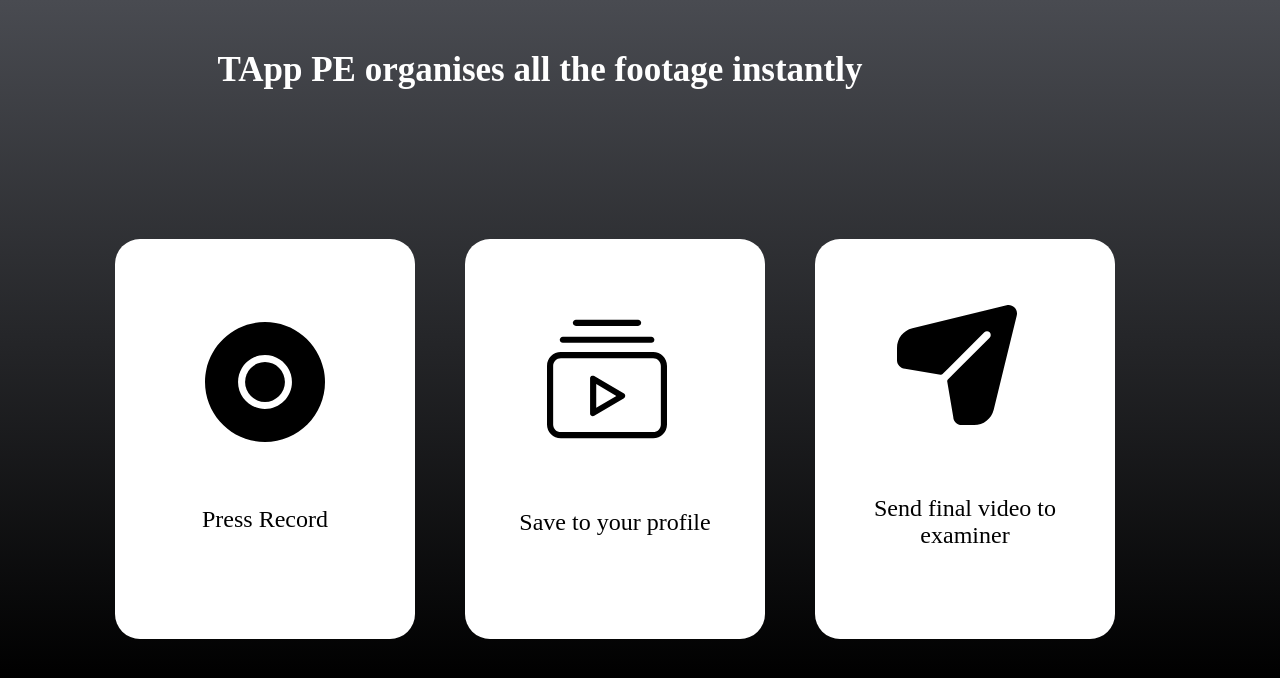
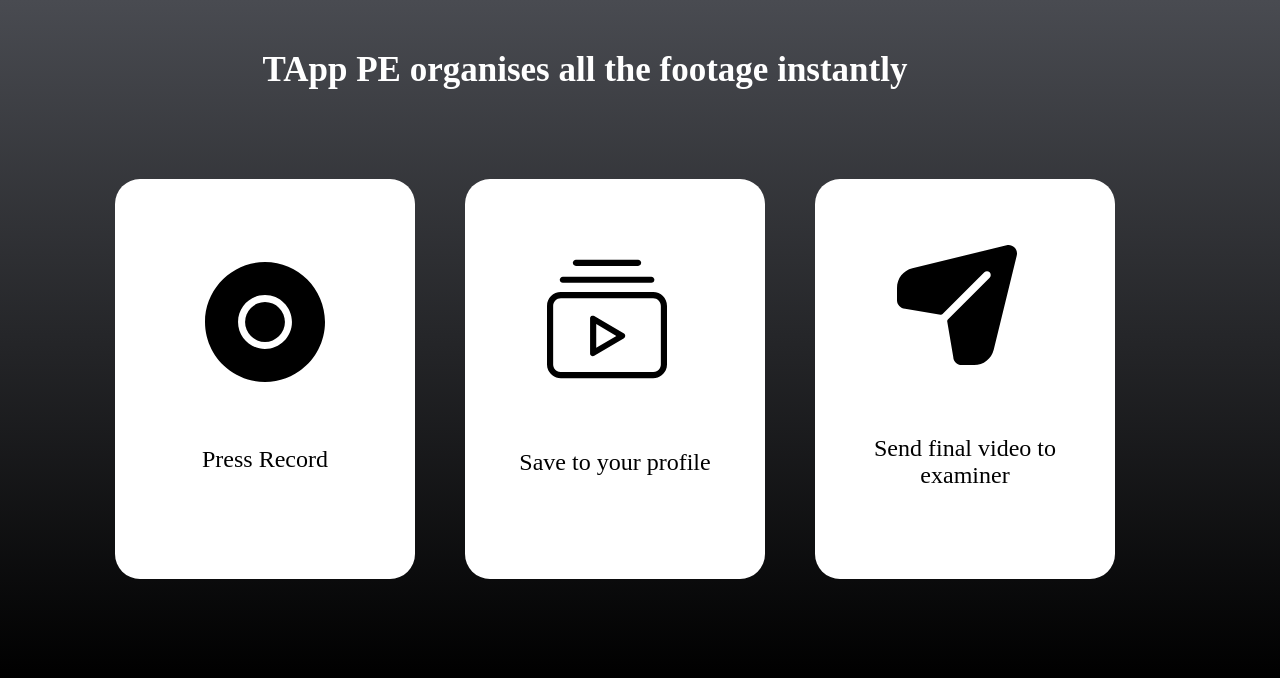
Before and after one commit to TAppPE/TApptest, a React app: page / in a window 1280 px wide. Shown: the part 1410-2088 px from the top of the page. Built offline with nearby package versions, Linux system fonts and the light colour scheme.

Commit message:
Update hypeb.css

```diff
--- a/src/components/Homepage/hypeb.css
+++ b/src/components/Homepage/hypeb.css
@@ -27,14 +27,14 @@
     align-items: center;
     justify-content: center;
     margin-left: 12px;
-    margin-top: 120px;
+    margin-top: 60px;
     margin-left: -100px;
 }
 
 
 #headertextB {
     display: inline-block;
-    margin-right: 400px;
+    margin-right: 310px;
     margin-top: 270px;
     font-size: 35px;
     font-family: 'PlayfairDisplay-Medium';
```
